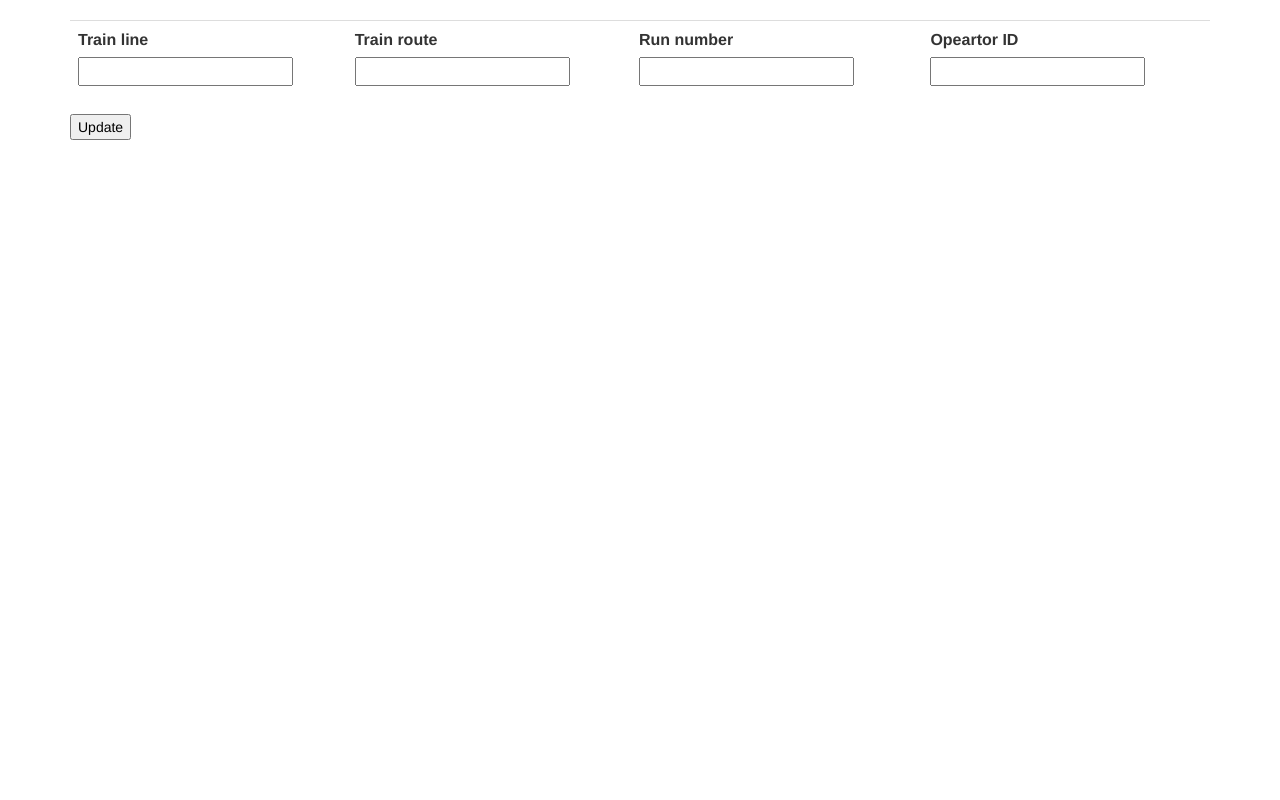
After one commit to strollhy/Coding-Exercise, a Python web app: template templates/form.html in a window 1280 px wide. The commit adds this page. Run offline with Jinja, Linux system fonts and the light colour scheme; the template is opened without the code that fills it, so the values that code supplies are empty.

Commit message:
URL bug fixed.
'form/' url is reserved on GAE.
changed to 'edit/'

```diff
--- a/main.py
+++ b/main.py
@@ -86,7 +86,7 @@ class HomePage(MainHandler):
         """ Upload data to database """
         form_create = self.request.get('create')
         if form_create:
-            self.redirect('/form?type=%s' % form_create)
+            self.redirect('/edit?type=%s' % form_create)
             return
 
         raw_file_name = self.request.POST.multi['file'].filename
@@ -166,5 +166,5 @@ class FormPage(MainHandler):
 
 app = webapp2.WSGIApplication([
     ('/', HomePage),
-    ('/form', FormPage)
+    ('/edit', FormPage)
 ], debug=True)
--- /dev/null
+++ b/templates/form.html
@@ -0,0 +1,36 @@
+<html>
+	<head>
+		<title>Wellspring Ex</title>
+		<link href="/static/bootstrap.css" rel="stylesheet">
+	</head>
+
+	<body>
+		<div class="container">
+			<h1>{{form_type}}</h1>
+			<form id="form" method="post">
+				<table class="table">
+					<tr>
+						<td>
+							<label>Train line</label>
+							<input id="line" type="text" name="line" value="{{line}}">
+						</td>
+						<td>
+							<label>Train route</label>
+							<input id="route" type="text" name="route" value="{{route}}">
+						</td>
+						<td>
+							<label>Run number</label>
+							<input id="number" type="text" name="number" value="{{number}}">
+						</td>
+						<td>
+							<label>Opeartor ID</label>
+							<input id="op_id" type="text" name="op_id" value="{{op_id}}">
+						</td>
+					</tr>
+				</table>
+				<input type="submit" value="Update">
+				<input id="form_type" type="text" style="display:none" name="from_type" value="{{form_type}}">
+			</form>
+		</div>
+	</body>
+</html>
--- a/templates/index.html
+++ b/templates/index.html
@@ -28,7 +28,7 @@
               <td>{{entry.number}}</td>
               <td>{{entry.op_id}}</td>
               <td style="width:80px">
-                <a href="/form?number={{entry.number}};type=Edit">Edit</a>
+                <a href="/edit?number={{entry.number}};type=Edit">Edit</a>
               </td>
             </tr>
           {% endfor %}
```
